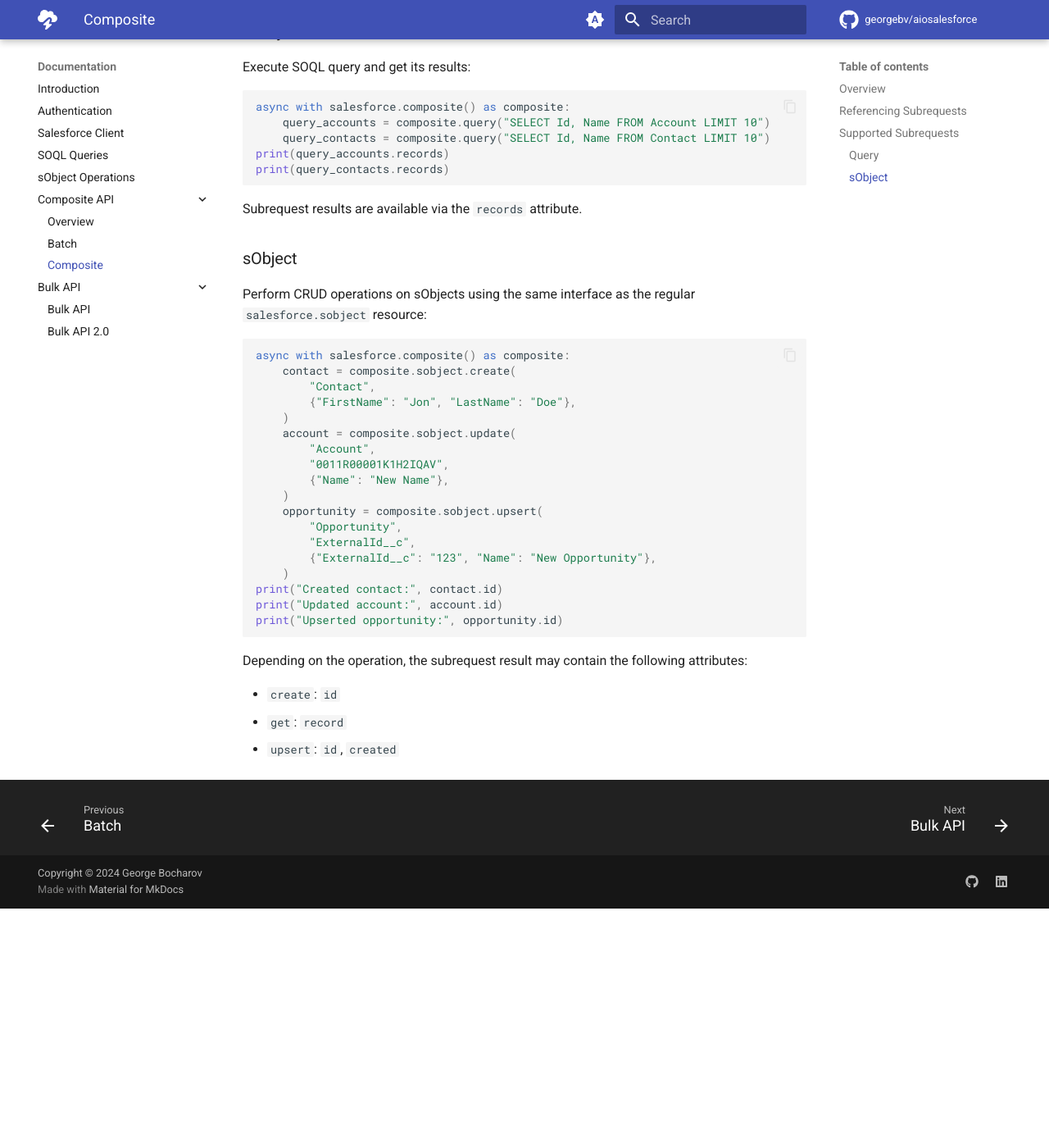
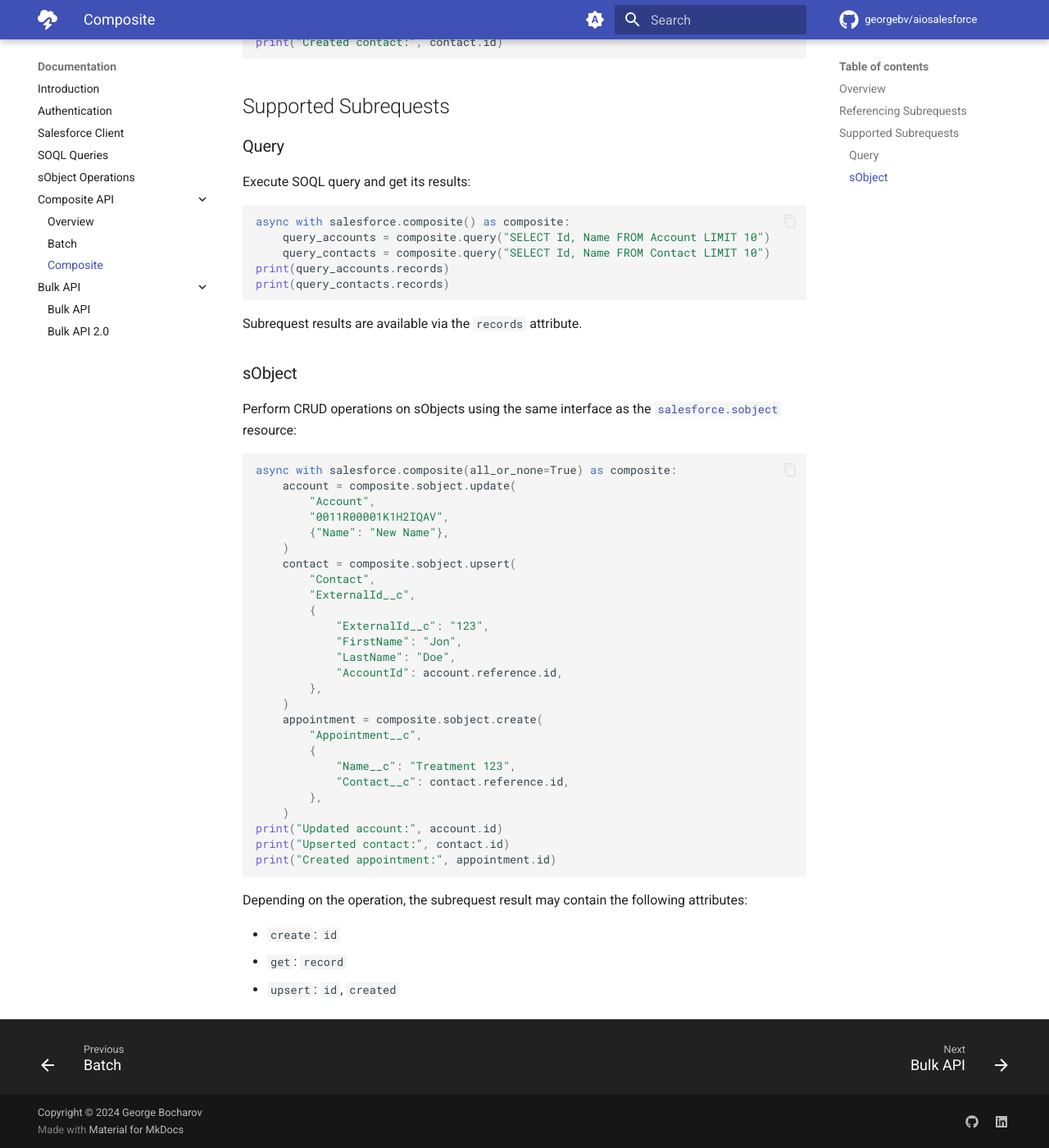
Before and after one commit to georgebv/aiosalesforce, an MkDocs documentation site: the page built from docs/documentation/composite/composite.md, in a window 1280 px wide and 1400 px high, scrolled down 1980 px. Shown: the whole window at 82% size. Built offline with MkDocs 1.6.1 and Material for MkDocs 9.7.7, drawn with Linux system fonts in a browser that asks for light colours; comment, search, counter and statistics services are not loaded; before the commit the page ends 3088 px from its top, so only the background shows below that; some of the changed text lies outside the part shown.

Commit message:
updated documentation

````diff
--- a/docs/documentation/composite/composite.md
+++ b/docs/documentation/composite/composite.md
@@ -29,7 +29,11 @@
 )
 contact = composite.sobject.create(
     "Contact",
-    {"FirstName": "Jon", "LastName": "Doe", "AccountId": account.reference.id},
+    {
+        "FirstName": "Jon",
+        "LastName": "Doe",
+        "AccountId": account.reference.id,
+    },
 )
 await composite.execute()
 print(account.id)
@@ -53,7 +57,12 @@
 - `response_http_headers` - subrequest response HTTP headers
 - `status_code` - HTTP status code
 - `is_success` - whether the subrequest was successful
-- `raise_for_status()` - raise an exception if the subrequest failed
+
+You can also raise an exception if the subrequest failed:
+
+```python
+subrequest.raise_for_status()
+```
 
 ## Referencing Subrequests
 
@@ -97,28 +106,36 @@
 
 ### sObject
 
-Perform CRUD operations on sObjects using the same interface as the regular
-`salesforce.sobject` resource:
+Perform CRUD operations on sObjects using the same interface as the
+[`salesforce.sobject`](../sobject.md) resource:
 
 ```python
-async with salesforce.composite() as composite:
-    contact = composite.sobject.create(
-        "Contact",
-        {"FirstName": "Jon", "LastName": "Doe"},
-    )
+async with salesforce.composite(all_or_none=True) as composite:
     account = composite.sobject.update(
         "Account",
         "0011R00001K1H2IQAV",
         {"Name": "New Name"},
     )
-    opportunity = composite.sobject.upsert(
-        "Opportunity",
+    contact = composite.sobject.upsert(
+        "Contact",
         "ExternalId__c",
-        {"ExternalId__c": "123", "Name": "New Opportunity"},
+        {
+            "ExternalId__c": "123",
+            "FirstName": "Jon",
+            "LastName": "Doe",
+            "AccountId": account.reference.id,
+        },
     )
-print("Created contact:", contact.id)
+    appointment = composite.sobject.create(
+        "Appointment__c",
+        {
+            "Name__c": "Treatment 123",
+            "Contact__c": contact.reference.id,
+        },
+    )
 print("Updated account:", account.id)
-print("Upserted opportunity:", opportunity.id)
+print("Upserted contact:", contact.id)
+print("Created appointment:", appointment.id)
 ```
 
 Depending on the operation, the subrequest result may contain the following attributes:
````
Also changed, not shown: docs/documentation/client.md (+20 -9 lines), docs/documentation/composite/batch.md (+10 -5 lines), docs/documentation/soql.md (+5 -3 lines).
